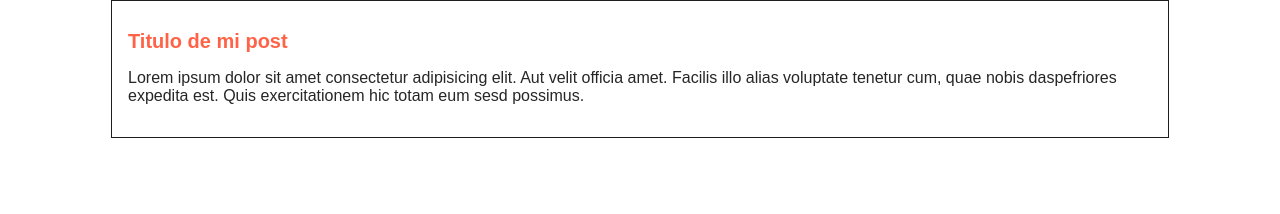
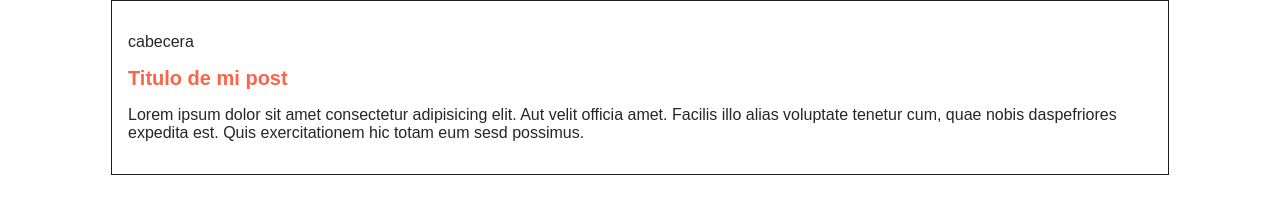
Before and after one commit to jcal14/hyperblog, a plain HTML site: page blogpost.html in a window 1280 px wide. Drawn offline with Linux system fonts and the light colour scheme.

Commit message:
estructura inicial de la cabecera

```diff
--- a/blogpost.html
+++ b/blogpost.html
@@ -8,6 +8,9 @@
 </head>
 <body>
     <div class="container">
+        <div id="cabecera">
+            <p>cabecera</p>
+        </div>
         <div class="post">
             <h1>Titulo de mi post</h1>
             <p>Lorem ipsum dolor sit amet consectetur adipisicing elit. Aut velit officia amet. Facilis illo alias voluptate tenetur cum, quae nobis daspefriores expedita est. Quis exercitationem hic totam eum sesd possimus.</p>
```
